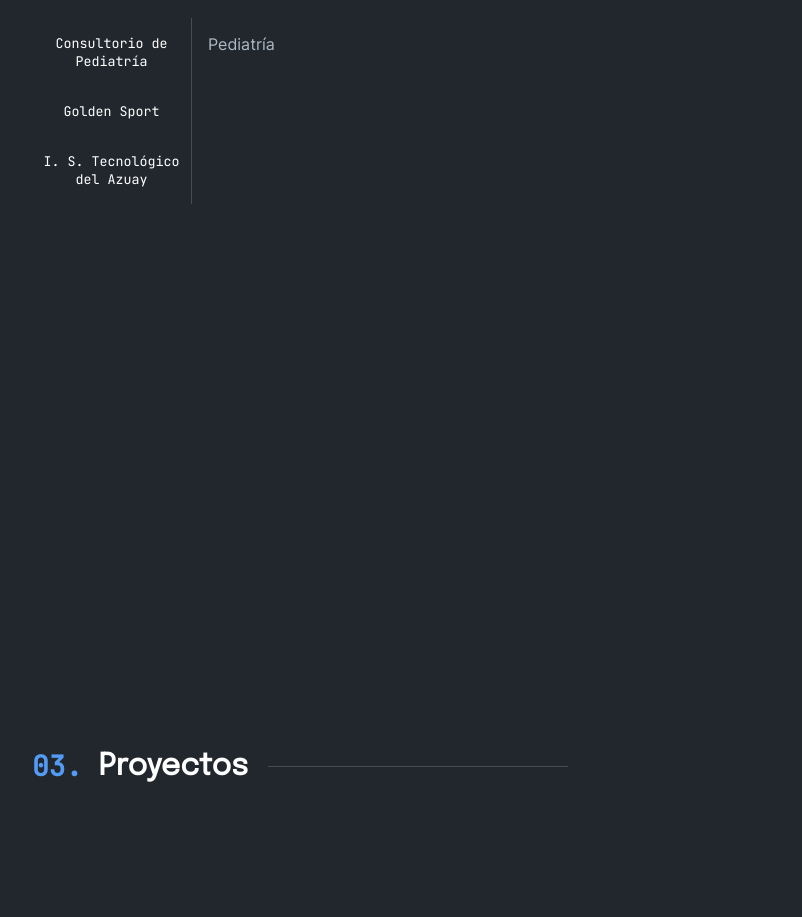
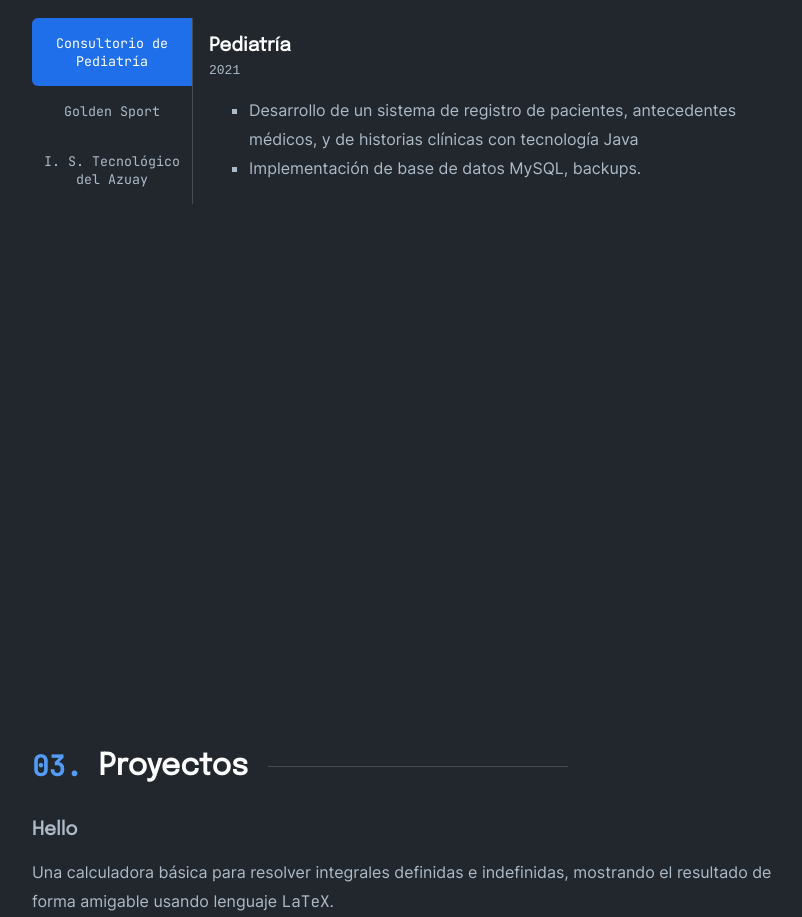
Before and after one commit to Geomoon/portfolio-v1, a Next.js app: page / in a window 1280 px wide. Shown: the part 1880-2797 px from the top of the page, without its empty margins (224-1026 px from the left). Built offline with nearby package versions, Linux system fonts and the light colour scheme.

Commit message:
projects

```diff
--- a/components/Content.tsx
+++ b/components/Content.tsx
@@ -8,10 +8,10 @@ export const Content = () => {
 
   return (<>
     <section><Welcome /></section>
-    <section><AboutMe /></section>
-    <section><Experience /></section>
-    <section><Projects /></section>
-    <section><Contact /></section>
+    <section><AboutMe anchorId="about" /></section>
+    <section><Experience anchorId="experience"/></section>
+    <section><Projects anchorId="projects"/></section>
+    <section><Contact anchorId="contact"/></section>
     </>
   )
 }
--- a/components/EmailBar.tsx
+++ b/components/EmailBar.tsx
@@ -3,7 +3,7 @@ import styles from './EmailBar.module.css';
 export const EmailBar = () => (
   <div id={styles.email_bar} >
       <a href="mailto:lunageovanny23@gmail.com">
-        { 'lunageovanny23@gmail.com' }
+        { 'lunacarlos.dev@gmail.com' }
       </a>
   </div>
 );
--- a/components/Header.tsx
+++ b/components/Header.tsx
@@ -15,7 +15,7 @@ export const Header = () => {
         <div className={styles.sections}>
           <ol>
             <li><Link href="/#about">Sobre mí</Link></li>
-            <li><Link href="/#jobs">Experiencia</Link></li>
+            <li><Link href="/#experience">Experiencia</Link></li>
             <li><Link href="/#projects">Proyectos</Link></li>
             <li><Link href="/#contact">Contacto</Link></li>
           </ol>
--- a/components/sections/AboutMe.tsx
+++ b/components/sections/AboutMe.tsx
@@ -2,9 +2,14 @@ import Image from "next/image";
 import {TitleSection} from "./TitleSection"
 import styles from './aboutme.module.css';
 
-export const AboutMe = () => {
+type Props = {
+  anchorId: string
+}
+
+export const AboutMe = ({ anchorId }: Props) => {
   return (
     <div className='card' >
+      <a id={anchorId}></a>
       <TitleSection num="01." title="Sobre Mí" />
       <div className={ styles.grid_content } >
         <div className={ styles.text_content }>
--- a/components/sections/Contact.tsx
+++ b/components/sections/Contact.tsx
@@ -1,8 +1,13 @@
 import {TitleSection} from "./TitleSection"
 
-export const Contact = () => {
+type Props = {
+  anchorId: string
+}
+
+export const Contact = ({ anchorId }: Props) => {
   return (
     <div className='card'>
+      <a id={anchorId}></a>
       <TitleSection num="04." title="Contacto" />
     </div>
   )
--- a/components/sections/Experience.tsx
+++ b/components/sections/Experience.tsx
@@ -2,9 +2,14 @@ import {TitleSection} from "./TitleSection"
 import styles from './experience.module.css';
 import {TabsPanel} from "./tabs-component/TabsPanel";
 
-export const Experience = () => {
+type Props = {
+  anchorId: string
+}
+
+export const Experience = ({ anchorId }: Props) => {
   return (
     <div className='card'>
+      <a id={anchorId}></a>
       <TitleSection num="02." title="Experiencia" />
       <div className={styles.content}>
         <TabsPanel />
--- a/components/sections/Projects.tsx
+++ b/components/sections/Projects.tsx
@@ -1,9 +1,58 @@
+import Image from "next/image"
+import {TbBrandGithub} from "react-icons/tb"
 import {TitleSection} from "./TitleSection"
 
-export const Projects = () => {
+type Props = {
+  anchorId: string
+}
+
+export const Projects = ({ anchorId }: Props) => {
   return (
     <div className='card'>
+      <a id={anchorId}></a>
       <TitleSection num="03." title="Proyectos" />
+      <ProjectWithImage imageURL={'/images/eintegral-app.png'} />
     </div>
   )
 }
+
+type ImageProjectProps = {
+  imageURL: string
+}
+
+const ProjectWithImage = ({ imageURL }: ImageProjectProps) => {
+  return (
+    <>
+    <div>
+    <h3>Hello</h3>
+    <div>
+      <p>
+      Una calculadora básica para resolver integrales definidas e indefinidas, mostrando el resultado de forma amigable usando lenguaje <a href="https://www.latex-project.org/">LaTeX</a>.
+      </p>
+    </div>
+    <div>
+      <ul>
+        <li>Python</li>
+        <li>Sympy</li>
+        <li>Matplotlib</li>
+        <li>Pyplot</li>
+        <li>Tkinter</li>
+      </ul>
+    </div>
+    <div>
+      <ul>
+        <li>
+          <a href="http://github.com" target="_blank">
+            <TbBrandGithub />
+          </a>
+        </li>
+      </ul>
+    </div>
+    </div>
+
+    <div>
+      <img src={imageURL} width={100} height={100} />
+    </div>
+    </>
+  )
+}
--- a/components/sections/tabs-component/TabsPanel.tsx
+++ b/components/sections/tabs-component/TabsPanel.tsx
@@ -12,18 +12,78 @@ export const TabsPanel = () => {
   return (
       <div className={styles.grid_content} >
         <div className={styles.tabs}>
+
+        <div className={ index === 0 ? styles.selected_tab : ''} >
           <button
-            onClick={() => changeIndex(0)}
-            className={ index === 0 ? styles.selected_tab : 'none' } >
+            type='button'
+            onClick={() => changeIndex(0)}>
             Consultorio de Pediatría</button>
-          <button onClick={() => changeIndex(1)}>Golden Sport</button>
-          <button onClick={() => changeIndex(2)}>I. S. Tecnológico del Azuay</button>
+        </div>
+
+        <div className={ index === 1 ? styles.selected_tab : ''} >
+          <button
+            type='button'
+            onClick={() => changeIndex(1)}>
+            Golden Sport</button>
+        </div>
+
+        <div className={ index === 2 ? styles.selected_tab : ''} >
+          <button
+            type='button'
+            onClick={() => changeIndex(2)}>
+            I. S. Tecnológico del Azuay</button>
+        </div>
         </div>
         <div className={styles.tabs_content}>
-          <div className={ index === 0 ? styles.active_tab : styles.inactive_tab }>Pediatría</div>
-          <div className={ index === 1 ? styles.active_tab : styles.inactive_tab }>Golden</div>
-          <div className={ index === 2 ? styles.active_tab : styles.inactive_tab }>ISTA</div>
+          <TabContent
+            actualIndex={index} index={0}
+            title='Pediatría' fecha='2021'
+            items={[
+            "Desarrollo de un sistema de registro de pacientes, antecedentes médicos, y de historias clínicas con tecnología Java",
+            "Implementación de base de datos MySQL, backups."
+            ]} />
+
+          <TabContent
+            actualIndex={index} index={1}
+            title='Golden' fecha='2021'
+            items={[
+            "Sistema de registro de patinadores, registro de competencias, registro de premios ganados por competidores, usando Java.",
+            "Implementación de base de datos MySQL"
+            ]}/>
+
+          <TabContent
+            actualIndex={index} index={2}
+            title='Instituto Superior Tecnológico del Azuay (Prácticas)' fecha='2021 - Abril 2022'
+            items={[
+            "Sistema web para el proceso de Prácticas Preprofesionales, con Angular.",
+            "Desarrollo de API REST con Spring.",
+            "Servicio de envío de correos electrónicos.",
+            "Diseño e implementación de base de datos PostgreSQL.",
+            "Implementación de Dockers."
+            ]}/>
         </div>
       </div>
   )
 }
+
+type TabContentProps = {
+  actualIndex: number,
+  index: number,
+  title: string,
+  fecha: string,
+  items: string[]
+}
+
+const TabContent = ({ actualIndex, index, title, fecha, items }: TabContentProps) => {
+  return (
+    <div className={ actualIndex === index ? styles.active_tab : styles.inactive_tab }>
+      <h3>{ title }</h3>
+      <code>{ fecha }</code>
+      <ul>
+        { items.map((item, index) =>
+          <li key={index}>{ item }</li>)
+        }
+      </ul>
+    </div>
+  )
+}
--- a/components/sections/tabs-component/tabscomponent.module.css
+++ b/components/sections/tabs-component/tabscomponent.module.css
@@ -1,6 +1,10 @@
 .grid_content {
   display: grid;
   grid-template-columns: auto 1fr;
+}
+
+.grid_content * {
+  transition: linear 200ms;
 }
 
 .tabs {
@@ -15,15 +19,25 @@
   background-color: transparent;
   border: none;
   cursor: pointer;
-  border-right: 1px solid var(--border-color);
+  width: 100%;
+  color: var(--color);
 }
 
-.tabs button:hover {
-  border-left: 3px solid var(--primary);
+.tabs div {
+  border-right: 1px solid var(--border-color);
+  border-radius: 6px 0 0 6px;
+}
+
+.tabs div:hover {
+  background-color: var(--border-color);
 }
 
 .tabs_content {
   padding: 1rem;
+}
+
+.tabs_content h3 {
+  color: var(--color-light);
 }
 
 .active_tab {
@@ -35,5 +49,15 @@
 }
 
 .selected_tab {
-  border-left: 3px solid var(--primary);
+  background-color: var(--primary-btn);
+  border: none;
 }
+
+.selected_tab button {
+  color: var(--color-light);
+}
+
+.tabs_content ul {
+  list-style-type: square;
+  line-height: 1.8;
+}
--- a/styles/globals.css
+++ b/styles/globals.css
@@ -110,9 +110,13 @@ main {
   }
 }
 
-@media (min-width: 1080px) {
+@media (max-width: 768px) {
+  main {
+    padding: 10vh 100px 0;
+  }
+
   section, section * {
-    max-width: 80vw;
+    max-width: 90vw;
   }
 }
 
```
Also changed, not shown: public/images/eintegral-app.png (added).
